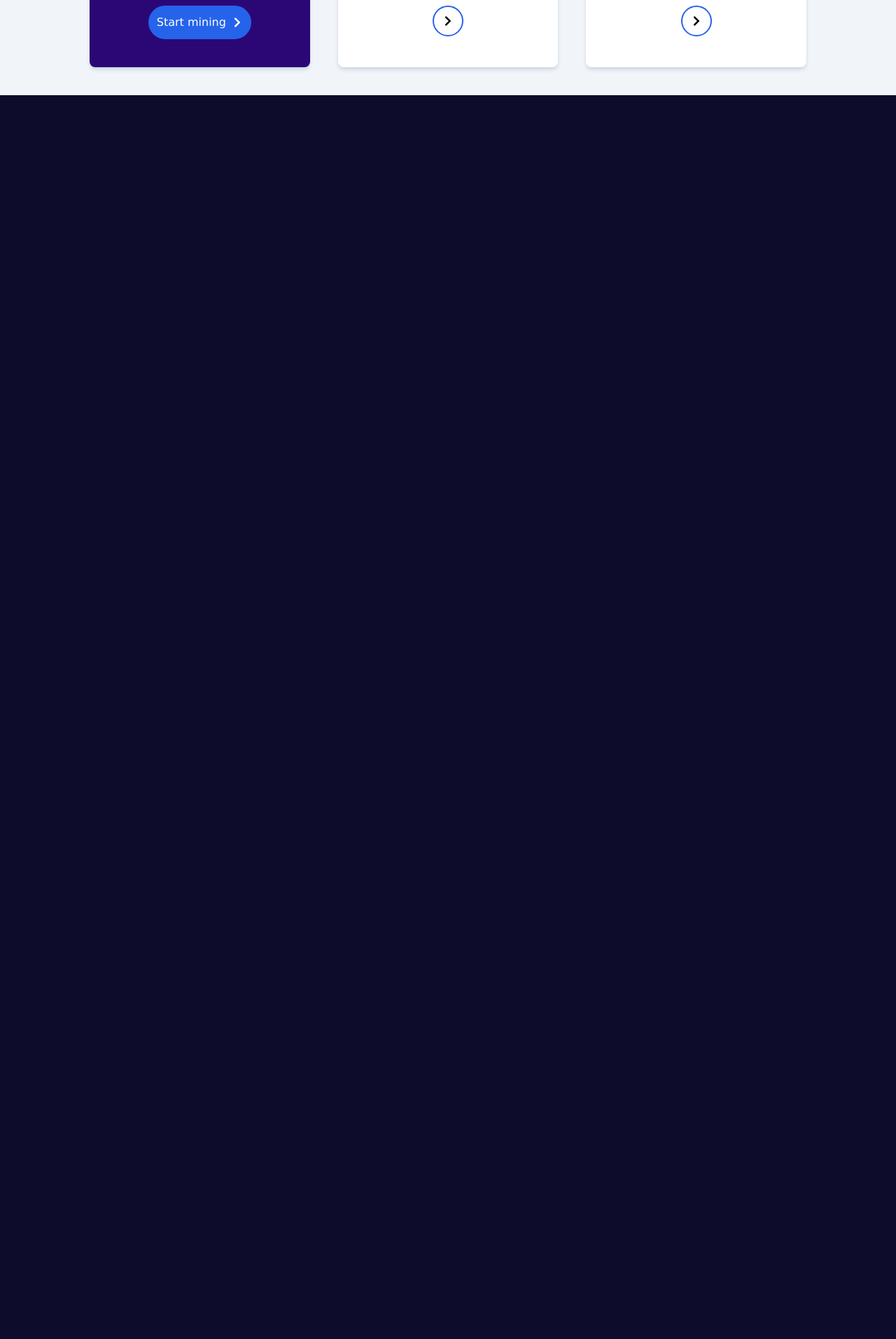
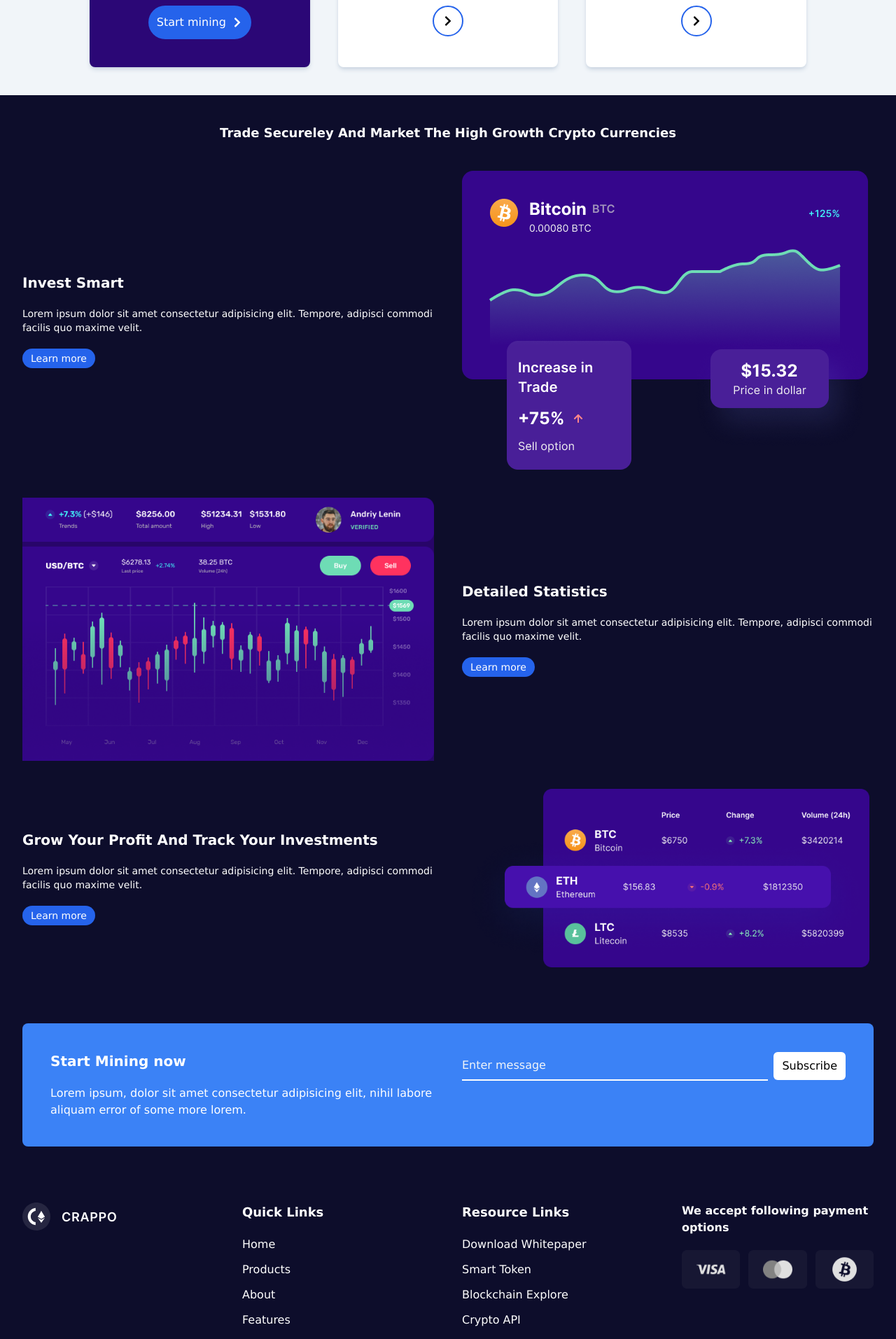
Before and after one commit to tsikatawill/crappo, a React (Create React App) app: page / in a window 1280 px wide. Shown: the part 2180-4093 px from the top of the page at 70% size. Before the commit the page ends 2700 px from the top, so only its background shows below. Built offline with nearby package versions, Linux system fonts and the light colour scheme.

Commit message:
import all sections + structure app

```diff
--- a/src/App.jsx
+++ b/src/App.jsx
@@ -1,8 +1,11 @@
 import CryptoCurrencySection from './components/CryptoCurrencySection';
 import DemographicsSection from './components/DemographicsSection';
+import FeaturesSection from './components/FeaturesSection';
+import Footer from './components/Footer';
 import HashCalculatorSection from './components/HashCalculatorSection';
 import Hero from './components/Hero';
 import Navbar from './components/Navbar';
+import NewsletterSection from './components/NewsletterSection';
 import WhySection from './components/WhySection';
 
 export default function App() {
@@ -11,12 +14,16 @@ export default function App() {
       <header>
         <Navbar />
         <Hero />
+      </header>
+      <main>
         <DemographicsSection />
         <WhySection />
         <HashCalculatorSection />
         <CryptoCurrencySection />
-        <div className="space h-96"></div>
-      </header>
+        <FeaturesSection />
+        <NewsletterSection />
+      </main>
+      <Footer />
     </>
   );
 }
```
